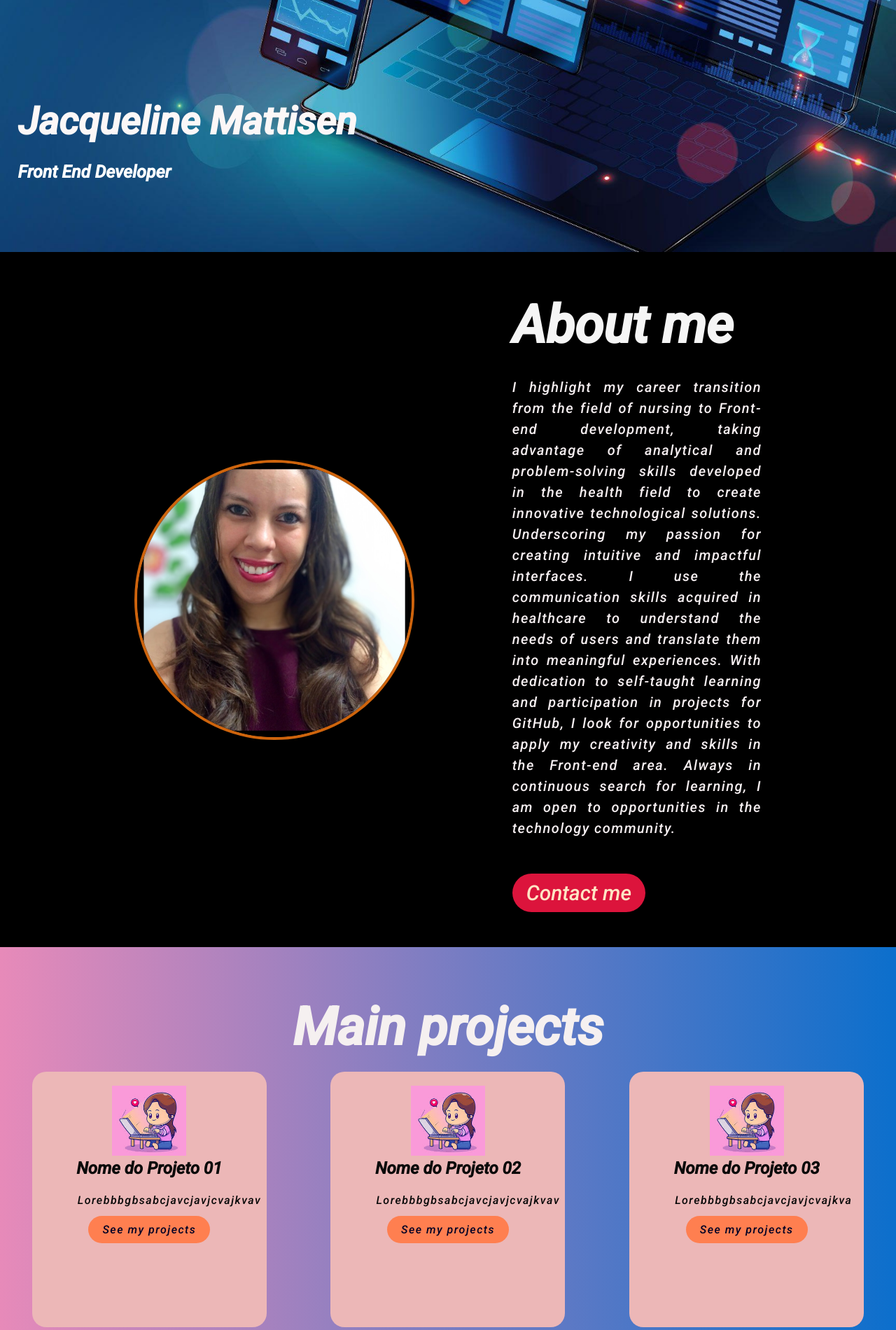
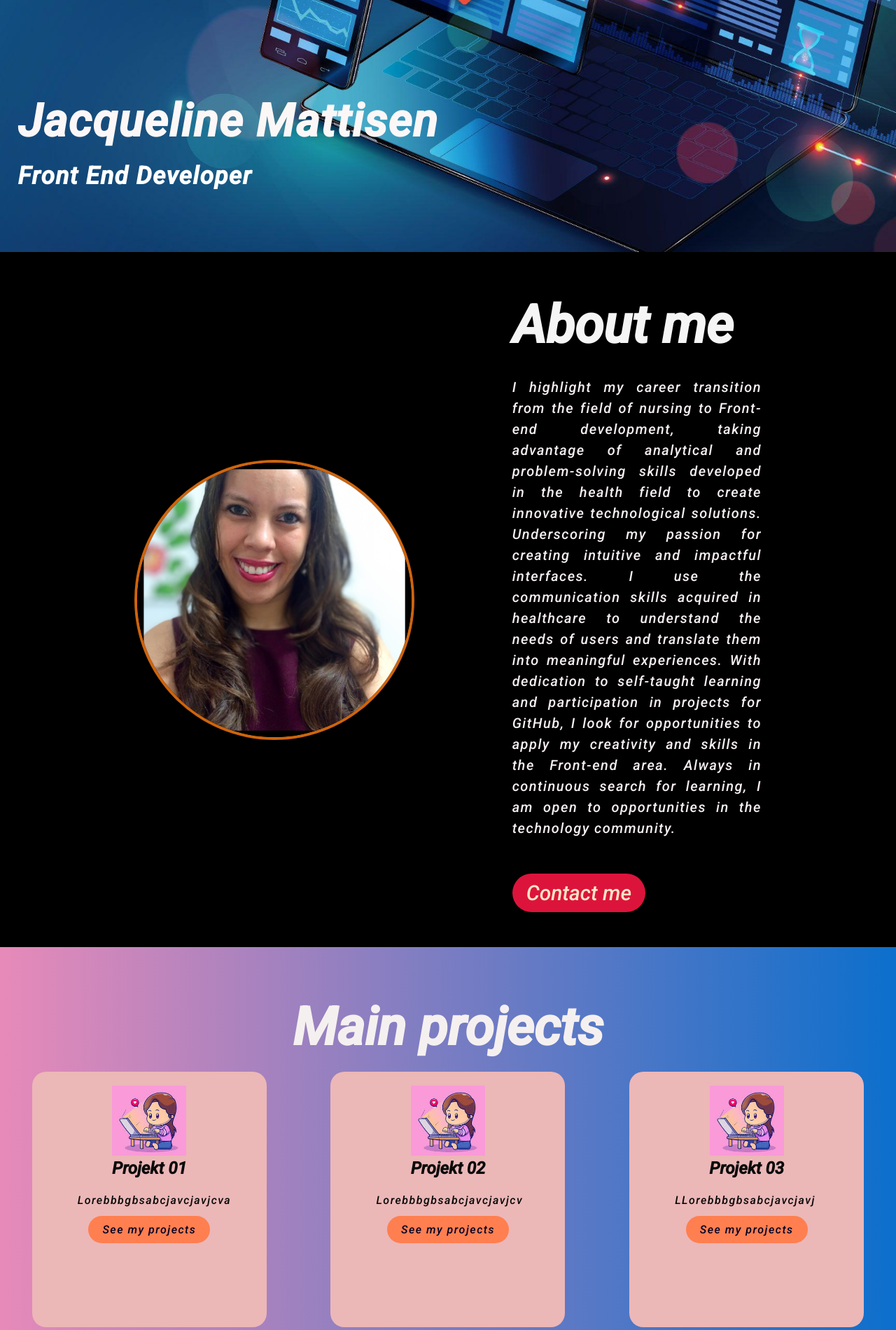
Before and after one commit to JacMattisen/Portfolio, a plain HTML site: page index.html in a window 1280 px wide. Shown: the part 440-2340 px from the top of the page at 70% size. Drawn offline with Linux system fonts and the light colour scheme; a web font is replaced by a local one.

Commit message:
änderungen

```diff
--- a/index.html
+++ b/index.html
@@ -35,7 +35,7 @@
             <p>I highlight my career transition from the field of nursing to Front-end development, taking advantage of analytical and problem-solving skills developed in the health field to create innovative technological solutions. Underscoring my passion for creating intuitive and impactful interfaces. I use the communication skills acquired in healthcare to understand the needs of users and translate them into meaningful experiences.
 
                 With dedication to self-taught learning and participation in projects for GitHub, I look for opportunities to apply my creativity and skills in the Front-end area. Always in continuous search for learning, I am open to opportunities in the technology community.</p>
-                <a href="malito:jacquemattisen@gmail.com">Contact me</a>
+                <a href="mailto:jacquemattisen@gmail.com">Contact me</a>
 
         </div>
     </section>
@@ -47,22 +47,22 @@
 
             <div class="card">
             <img src="meninas_Pc.jpg" alt="MUDA">
-            <h5>Nome do Projeto 01</h5>
-            <p>Lorebbbgbsabcjavcjavjcvajkvav</p>
+            <h5>Projekt 01</h5>
+            <p>Lorebbbgbsabcjavcjavjcva</p>
             <a href="*/link do projeto*/" target="_blank">See my projects</a>
             </div>
 
             <div class="card">
             <img src="meninas_Pc.jpg" alt="MUDA">
-            <h5>Nome do Projeto 02</h5>
-            <p>Lorebbbgbsabcjavcjavjcvajkvav</p>
+            <h5>Projekt 02</h5>
+            <p> Lorebbbgbsabcjavcjavjcv</p>
             <a href="*/link do projeto*/" target="_blank">See my projects</a>
             </div>
 
             <div class="card">
             <img src="meninas_Pc.jpg" alt="MUDA">
-            <h5>Nome do Projeto 03</h5>
-            <p>Lorebbbgbsabcjavcjavjcvajkva</p>
+            <h5>Projekt 03</h5>
+            <p>LLorebbbgbsabcjavcjavj</p>
             <a href="*/link do projeto*/" target="_blank">See my projects</a>
             </div>
 
--- a/main.css
+++ b/main.css
@@ -7,11 +7,6 @@
     font-family: 'Poppins', sans-serif;
     font-family: 'Roboto', sans-serif;
 
-}
-@media screen and(min-width: 768px) and(max-height: 800px) and (orientation: landscape){
-    nav h2{
-        color: rgb(235, 221, 221);
-    }
 }
 
 .principal{
@@ -37,6 +32,11 @@ nav{
 nav h2{
     font-size: 40px;
     color: white;
+    transition: color 0.5s ease;
+}
+
+nav h2:hover {
+    color: rgb(224, 112, 47);
 }
 
 li{
@@ -71,18 +71,29 @@ li:hover{
     top: 72%;
     left: 2%;
 }
+h1, h3 {
+    transition: color 0.4s ease;
+}
+
+h1:hover, h3:hover {
+    color: #e78ab9;
+}
+
 h1{
     color:  rgb(252, 247, 247);
-    font-size: 55px;
+    font-size: 65px;
     text-shadow: #4c005c;
     line-height: 75px;
+    letter-spacing: 1.5px;
 }
 h3{
     color: white;
-    font-size: 25px;
+    font-size: 35px;
     font-style: italic;
     margin-top: 20px;
+    letter-spacing: 1.5px;
 }
+
 section{
     display: flex;
     align-items: center;
@@ -154,6 +165,7 @@ section div a:hover{
     border-radius: 20px;
     padding: 20px 35px;
     text-align: center;
+    transition: transform 0.5s ease;
 }
 .card img{
     height: 100px;
@@ -174,7 +186,7 @@ section div a:hover{
     color: rgb(1, 1, 37);
     font: bold;
     background: coral;
-    border: 4px solid crimson;
+    border: 4px solid #e78ab9;
     padding: 10px 20px;
     border: none;
     border-radius: 30px;
@@ -183,10 +195,17 @@ section div a:hover{
     letter-spacing: 1.5px;
 }
 .card a:hover{
-    transition: 0.5s;
+    transition: 0.6s;
     background: transparent;
     border: 8px solid crimson;
+
 }
+
+.card:hover{
+    transition: 0.4s;
+    border: 8px solid #e78ab9;
+}
+
 footer{
     background-color: black;
     padding-top: 50px;
@@ -233,3 +252,8 @@ footer p{
     transform: scale(1.3);
     transition: 0.4s;
 }
+@media screen and (min-width: 768px) and (max-height: 1440px) and (orientation: landscape){
+    nav h2{
+        color: rgb(235, 221, 221);
+    }
+}
```
